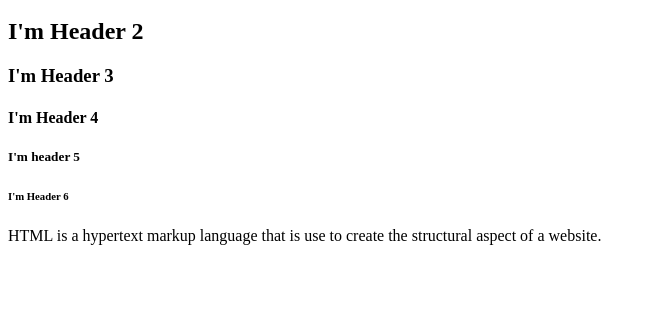
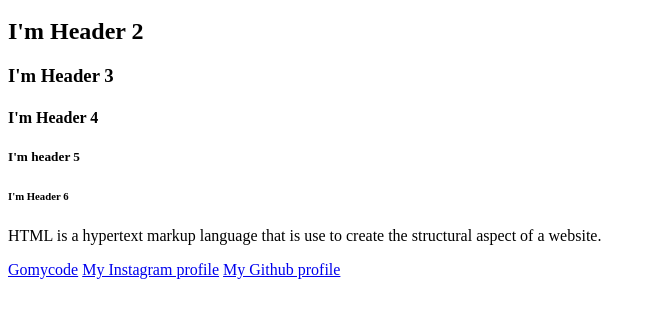
Before and after one commit to promptcodes/HTML-CLASS, a plain HTML site: page index.html in a window 1280 px wide. Shown: the part 48-366 px from the top of the page, without its empty margins (0-656 px from the left). Drawn offline with Linux system fonts and the light colour scheme.

Commit message:
HTML anchor tag added

```diff
--- a/index.html
+++ b/index.html
@@ -20,5 +20,12 @@
       <!-- This is a Paragraph tag -->
       <p>HTML is a hypertext markup language that is use to create the structural aspect of a website.</p>
 
+      <!-- This is the anchor tag -->
+      <a href="https://learn.gomycode.co/profile">Gomycode</a>
+
+      <a href="https://www.instagram.com/realfreakzworld/">My Instagram profile</a>
+
+      <a href="https://github.com/promptcodes">My Github profile</a>
+
     </body>
 </html>
```
